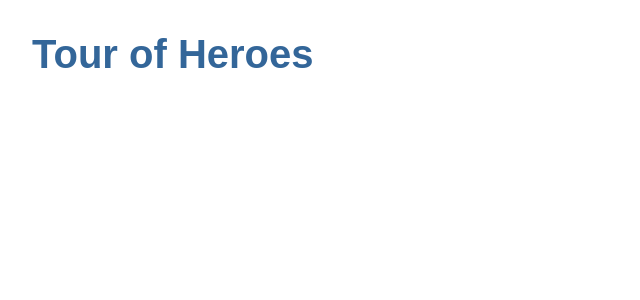
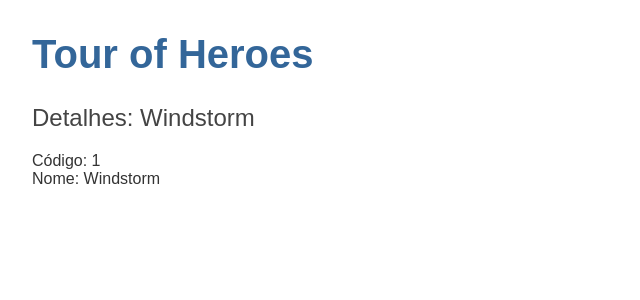
Before and after one commit to ricardorocker/TourOfHeroes, an Angular app in the folder angular-tour-of-heroes/: page / in a window 1280 px wide. Shown: the top 300 px of the page, without its empty margins (0-640 px from the left). Built offline with nearby package versions, Linux system fonts and the light colour scheme.

Commit message:
hero interface id e name

```diff
--- a/angular-tour-of-heroes/src/app/app.component.html
+++ b/angular-tour-of-heroes/src/app/app.component.html
@@ -1 +1,3 @@
 <h1>{{title}}</h1>
+
+<app-heroes></app-heroes>
--- /dev/null
+++ b/angular-tour-of-heroes/src/app/hero.ts
@@ -0,0 +1,4 @@
+export interface Hero {
+    id: number;
+    name: string;
+}
--- a/angular-tour-of-heroes/src/app/heroes/heroes.component.html
+++ b/angular-tour-of-heroes/src/app/heroes/heroes.component.html
@@ -1 +1,3 @@
-<p>heroes works!</p>
+<h2>Detalhes: {{hero.name}}</h2>
+<div><span>Código: </span>{{hero.id}}</div>
+<div><span>Nome: </span>{{hero.name}}</div>
--- a/angular-tour-of-heroes/src/app/heroes/heroes.component.ts
+++ b/angular-tour-of-heroes/src/app/heroes/heroes.component.ts
@@ -1,4 +1,5 @@
 import { Component, OnInit } from '@angular/core';
+import { Hero } from '../hero';
 
 @Component({
   selector: 'app-heroes',
@@ -6,6 +7,10 @@ import { Component, OnInit } from '@angular/core';
   styleUrls: ['./heroes.component.css']
 })
 export class HeroesComponent implements OnInit {
+  hero: Hero = {
+    id: 1,
+    name: 'Windstorm'
+  };
 
   constructor() { }
 
```
